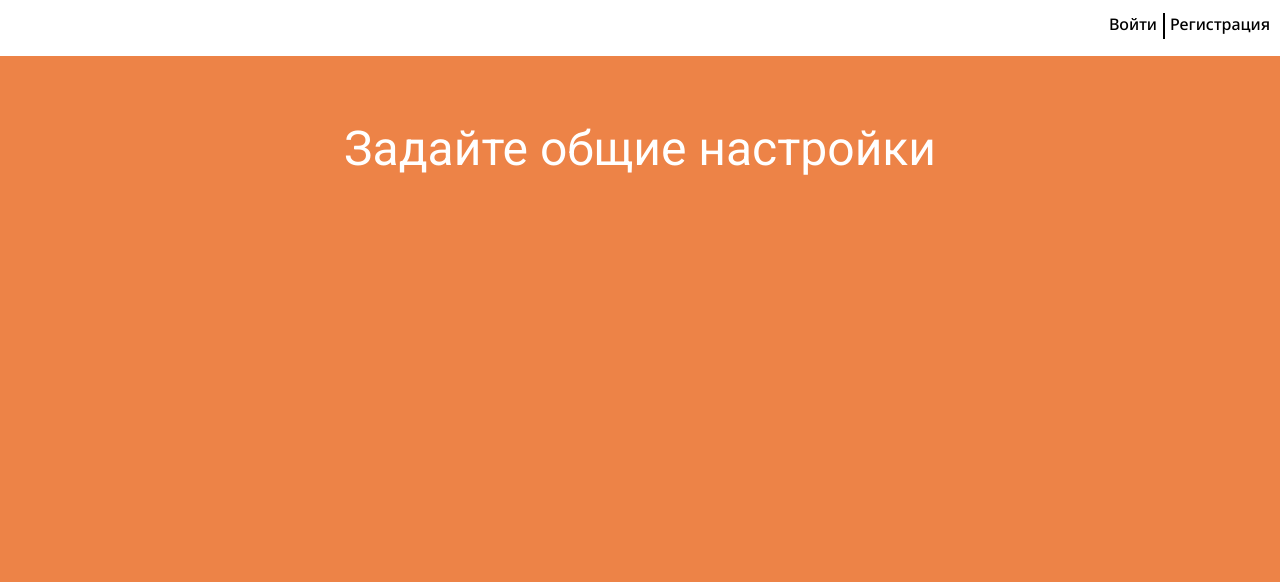
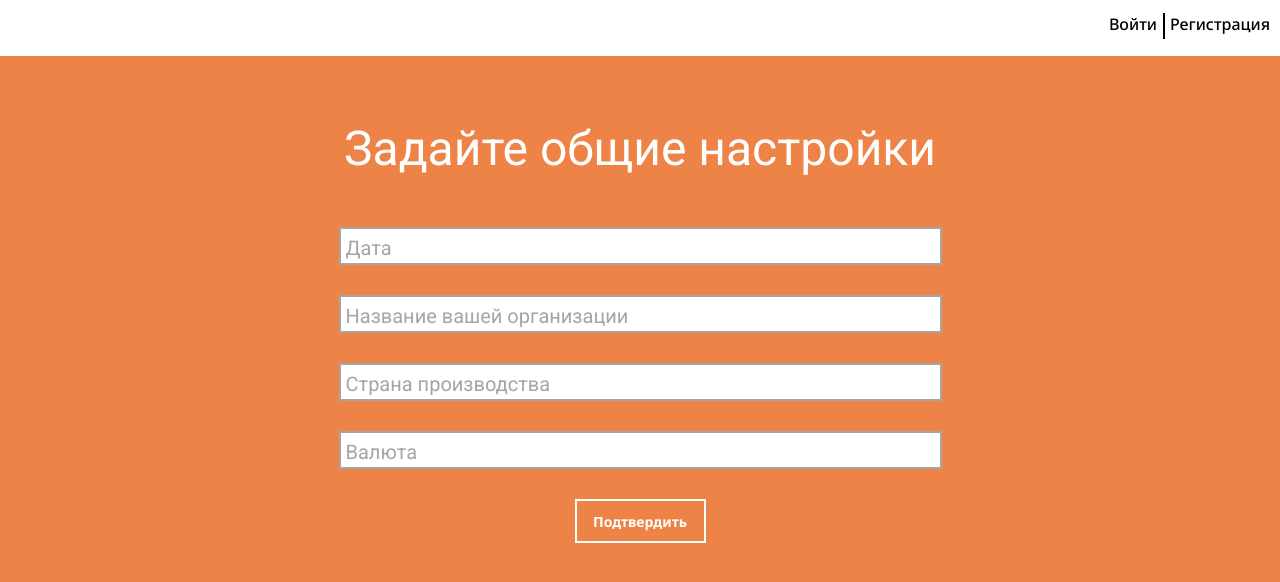
Before and after one commit to TRUINGLol/price-tag-creator, a React (Create React App) app: page /select2 in a window 1280 px wide. Shown: the top 582 px of the page. Built offline with nearby package versions, Linux system fonts and the light colour scheme.

Commit message:
make select2 page. create new formbutton component. make new post api(backend still in proggres)

```diff
--- a/src/API/Post.js
+++ b/src/API/Post.js
@@ -9,3 +9,14 @@ export default async function usePost(data,setVisible,setSuccess){
         setSuccess(false);
     });
 }
+export async function postForm(data,setVisible,setSuccess) {
+    await axios.post("https://localhost:7056/api/postformdata",data)
+    .then(()=>{
+        setSuccess(true);
+    })
+    .catch((e)=>{
+        console.log("Post error"+e.message);
+        setVisible(true);
+        setSuccess(false);
+    })
+}
--- /dev/null
+++ b/src/components/formButton/FormButton.jsx
@@ -0,0 +1,8 @@
+import React from "react";
+import cl from "../styles/formButton.module.css";
+
+export default function FormButton({children}){
+    return (
+        <button className={cl.button} type="submit">{children}</button>
+    );
+}
--- /dev/null
+++ b/src/components/styles/formButton.module.css
@@ -0,0 +1,14 @@
+@import url('https://fonts.googleapis.com/css2?family=Noto+Sans:ital,wght@0,100..900;1,100..900&display=swap');
+
+.button{
+    width: 131px;
+    height: 44px;
+    background-color: #ED8347;
+    color: white;
+    border: 2px solid white;
+    cursor: pointer;
+    font-family: "Noto Sans", sans-serif;
+    font-size: 14px;
+    font-weight: bold;
+    margin: 0 auto;
+}
--- a/src/pages/Select2.jsx
+++ b/src/pages/Select2.jsx
@@ -1,19 +1,59 @@
-import React, { useEffect } from "react";
+import React, { useEffect,useState } from "react";
 import cl from "./styles/Select2.module.css";
 import Header from "../components/header/Header";
+import { postForm } from "../API/Post";
+import FormButton from "../components/formButton/FormButton";
+import Modal from "../components/modal/Modal";
+import { useNavigate } from "react-router-dom";
 
 export default function Select2(){
+
+    const nav = useNavigate();
+
+    const [formData, setFormData] = useState();
+    const [isVisible, setVisible] = useState(false);
+    const [isSuccess, setSuccess] = useState(false);
 
     useEffect(()=>{
         document.body.style.backgroundColor = "#ED8347";
     },[]);
 
+    function handleSubmit(e){
+        e.preventDefault();
+        postForm(formData, setVisible, setSuccess);
+        if(isSuccess){
+            nav("/select3");
+        }
+        console.log(formData);
+    }
+
+    function handleChange(e) {
+        const {name, value} = e.target;
+        setFormData(prevData=>({
+            ...prevData,
+            [name]:value
+        }));
+    }
+
     return (
         <div>
             <Header/>
 
+            <Modal isVisible={isVisible} setVisible={setVisible}>Ooops...Something went wrong... try again later</Modal>
+
             <div className={cl.text}>
                 <p>Задайте общие настройки</p>
+            </div>
+
+
+            <div style={{marginTop:"50px"}}>
+                <form onSubmit={handleSubmit} className={cl.form}>
+                    <input placeholder="Дата" type="text" name="date" className={cl.inputField} onChange={handleChange}/>
+                    <input placeholder="Название вашей организации" type="text" name="orga" className={cl.inputField} onChange={handleChange}/>
+                    <input placeholder="Страна производства" type="text" name="country" className={cl.inputField} onChange={handleChange}/>
+                    <input placeholder="Валюта" type="text" name="currency" className={cl.inputField} onChange={handleChange}/>
+                    <FormButton>Подтвердить</FormButton>
+                </form>
             </div>
         </div>
     );
--- a/src/pages/styles/Select2.module.css
+++ b/src/pages/styles/Select2.module.css
@@ -8,3 +8,26 @@
     text-align: center;
     margin-top: 64px;
 }
+.form{
+    display: flex;
+    justify-content: center;
+    flex-direction: column;
+    gap: 30px;
+}
+.inputField{
+    margin: 0 auto;
+    width: 594px;
+    height: 30px;
+    border: 2px solid #A5A5A5;
+    padding-left: 5px;
+    padding-top: 4px;
+    outline: none;
+    font-family: "Roboto", sans-serif;
+    font-size: 20px;
+}
+.inputField::placeholder{
+    color: #A5A5A5;
+    font-family: "Roboto", sans-serif;
+    font-size: 20px;
+    margin-left: 5px;
+}
```
